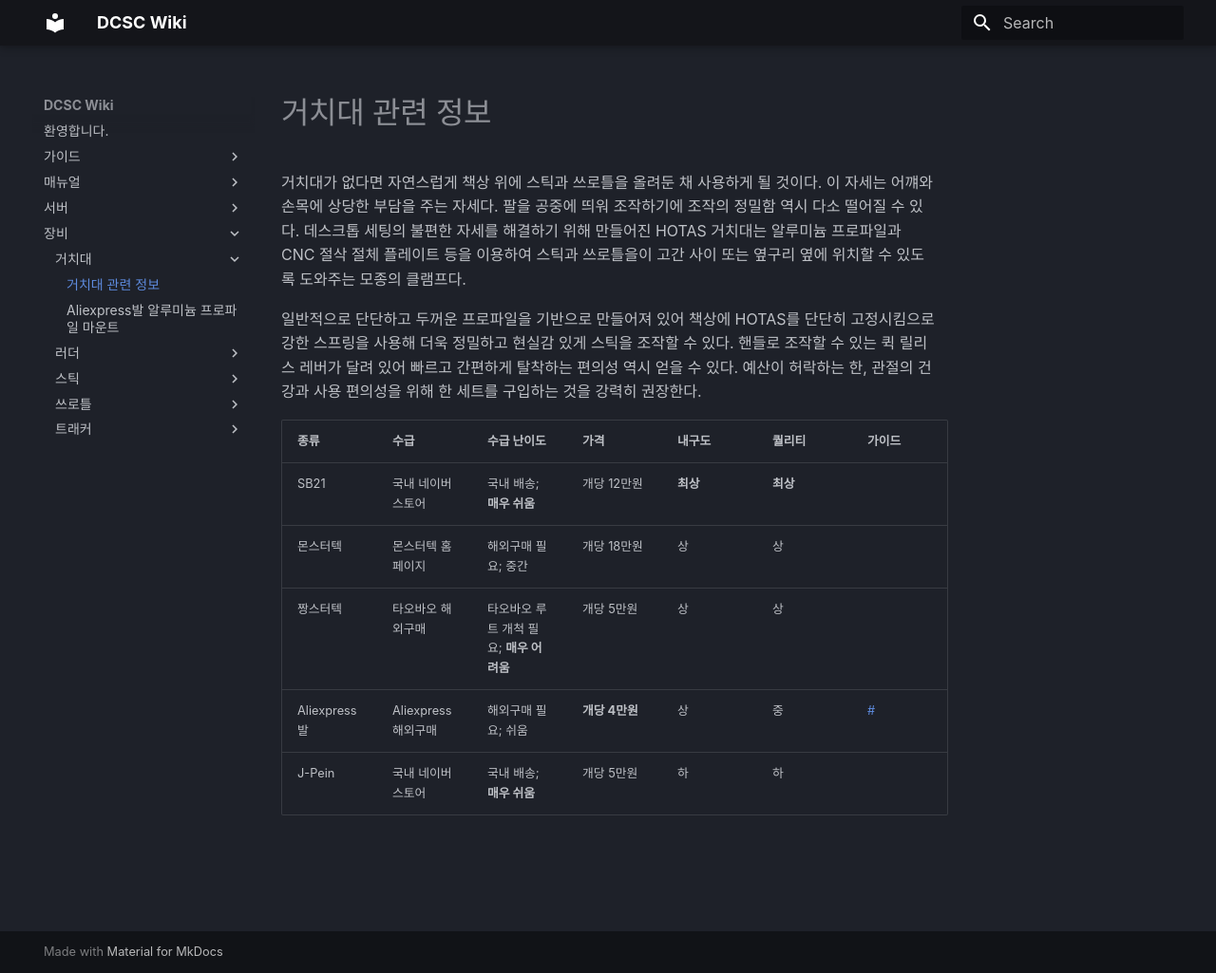
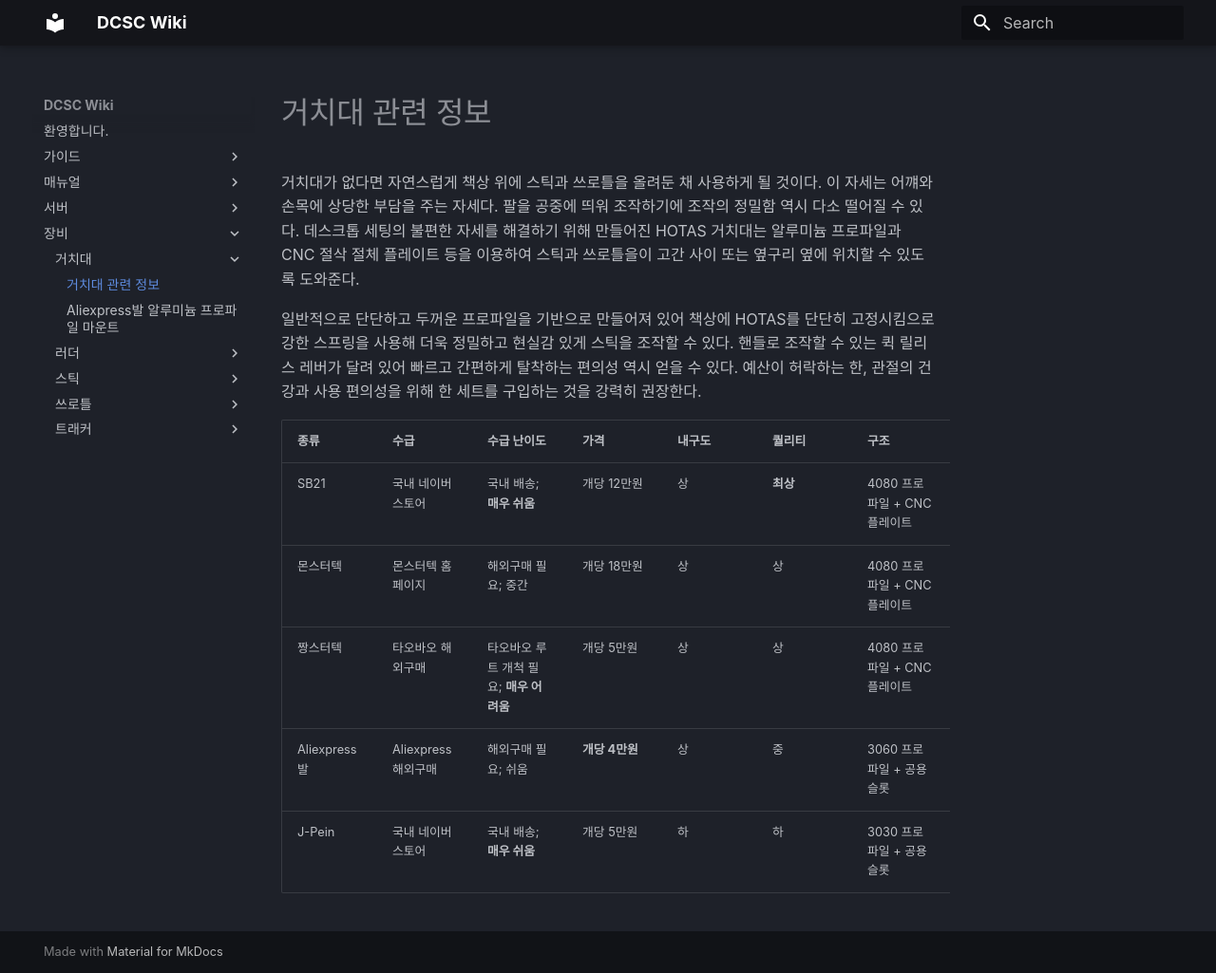
Before and after one commit to dcs-c/dcs-c.github.io, an MkDocs documentation site: the page built from docs/장비/거치대/index.md, in a window 1280 px wide and 1025 px high. Shown: the whole window at 95% size. Built offline with MkDocs 1.6.1 and Material for MkDocs 9.7.7, drawn with Linux system fonts in a browser that asks for light colours; some web fonts are replaced.

Commit message:
Update index.md

```diff
--- a/docs/장비/거치대/index.md
+++ b/docs/장비/거치대/index.md
@@ -1,14 +1,14 @@
 # 거치대 관련 정보
 거치대가 없다면 자연스럽게 책상 위에 스틱과 쓰로틀을 올려둔 채 사용하게 될 것이다. 이 자세는 어꺠와 손목에 상당한 부담을 주는 자세다. 팔을 공중에 띄워 조작하기에 조작의 정밀함 역시 다소 떨어질 수 있다.
-데스크톱 세팅의 불편한 자세를 해결하기 위해 만들어진 HOTAS 거치대는 알루미늄 프로파일과 CNC 절삭 절체 플레이트 등을 이용하여 스틱과 쓰로틀을이 고간 사이 또는 옆구리 옆에 위치할 수 있도록 도와주는 모종의 클램프다.
+데스크톱 세팅의 불편한 자세를 해결하기 위해 만들어진 HOTAS 거치대는 알루미늄 프로파일과 CNC 절삭 절체 플레이트 등을 이용하여 스틱과 쓰로틀을이 고간 사이 또는 옆구리 옆에 위치할 수 있도록 도와준다.
 
 일반적으로 단단하고 두꺼운 프로파일을 기반으로 만들어져 있어 책상에 HOTAS를 단단히 고정시킴으로 강한 스프링을 사용해 더욱 정밀하고 현실감 있게 스틱을 조작할 수 있다.
 핸들로 조작할 수 있는 퀵 릴리스 레버가 달려 있어 빠르고 간편하게 탈착하는 편의성 역시 얻을 수 있다. 예산이 허락하는 한, 관절의 건강과 사용 편의성을 위해 한 세트를 구입하는 것을 강력히 권장한다.
 
-| 종류 | 수급 | 수급 난이도 | 가격 | 내구도 | 퀄리티 | 가이드 |
-| --- | --- | --------- | ----- | ----- | --- | ---- |
-| SB21 | 국내 네이버 스토어 | 국내 배송; **매우 쉬움** | 개당 12만원 | **최상** | **최상** | |
-| 몬스터텍 | 몬스터텍 홈페이지 | 해외구매 필요; 중간 | 개당 18만원 | 상 | 상 | |
-| 짱스터텍 | 타오바오 해외구매 | 타오바오 루트 개척 필요; **매우 어려움** | 개당 5만원 | 상 | 상 | |
-| Aliexpress발 | Aliexpress 해외구매 | 해외구매 필요; 쉬움 | **개당 4만원** | 상 | 중 | [#](/장비/거치대/aliexpress-mount) |
-| J-Pein | 국내 네이버 스토어 | 국내 배송; **매우 쉬움** | 개당 5만원 | 하 | 하 | |
+| 종류 | 수급 | 수급 난이도 | 가격 | 내구도 | 퀄리티 | 구조 | 가이드 |
+| --- | --- | --------- | ----- | ----- | --- | ---- | ---- |
+| SB21 | 국내 네이버 스토어 | 국내 배송; **매우 쉬움** | 개당 12만원 | 상 | **최상** | 4080 프로파일 + CNC 플레이트 | |
+| 몬스터텍 | 몬스터텍 홈페이지 | 해외구매 필요; 중간 | 개당 18만원 | 상 | 상 | 4080 프로파일 + CNC 플레이트 | |
+| 짱스터텍 | 타오바오 해외구매 | 타오바오 루트 개척 필요; **매우 어려움** | 개당 5만원 | 상 | 상 | 4080 프로파일 + CNC 플레이트 | |
+| Aliexpress발 | Aliexpress 해외구매 | 해외구매 필요; 쉬움 | **개당 4만원** | 상 | 중 | 3060 프로파일 + 공용 슬롯 | [#](/장비/거치대/aliexpress-mount) |
+| J-Pein | 국내 네이버 스토어 | 국내 배송; **매우 쉬움** | 개당 5만원 | 하 | 하 | 3030 프로파일 + 공용 슬롯 | |
```
